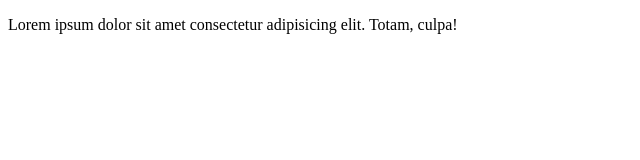
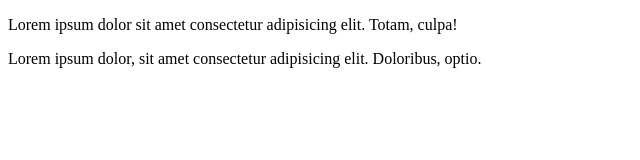
Before and after one commit to brunorc27/projeto-01, a plain HTML site: page index.html in a window 1280 px wide. Shown: the whole page, without its empty margins (0-640 px from the left). Drawn offline with Linux system fonts and the light colour scheme.

Commit message:
Adicionado segundo parágrafo

```diff
--- a/index.html
+++ b/index.html
@@ -7,5 +7,6 @@
 </head>
 <body>
     <p>Lorem ipsum dolor sit amet consectetur adipisicing elit. Totam, culpa!</p>
+    <p>Lorem ipsum dolor, sit amet consectetur adipisicing elit. Doloribus, optio.</p>
 </body>
 </html>
```
